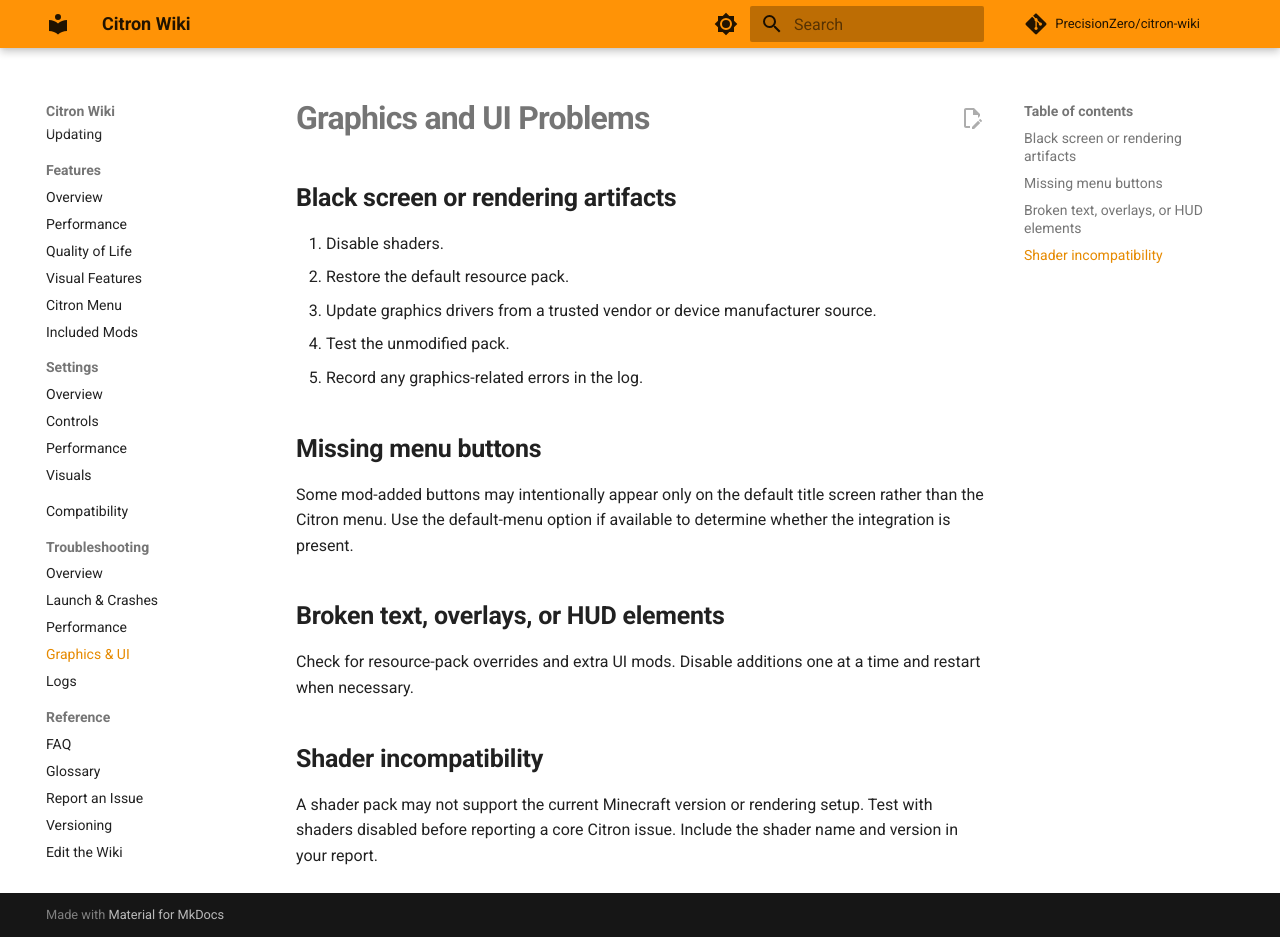
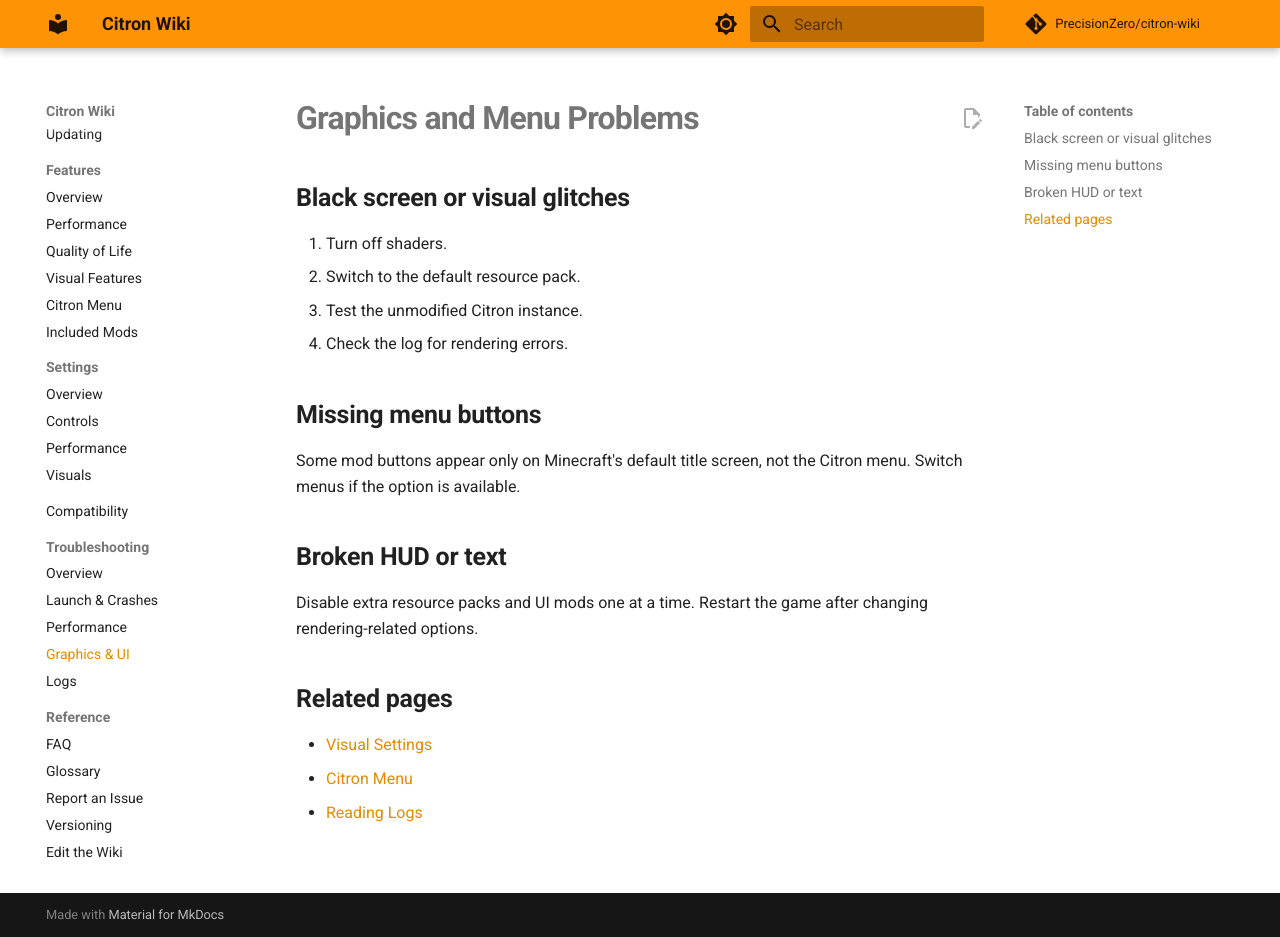
Before and after one commit to PrecisionZero/citron-wiki, an MkDocs documentation site: the page built from docs/troubleshooting/graphics-ui.md, in a window 1280 px wide and 937 px high. Built offline with MkDocs 1.6.1 and Material for MkDocs 9.7.7, drawn with Linux system fonts in a browser that asks for light colours; comment, search, counter and statistics services are not loaded.

Commit message:
Simplify wiki page: docs/troubleshooting/graphics-ui.md

```diff
--- a/docs/troubleshooting/graphics-ui.md
+++ b/docs/troubleshooting/graphics-ui.md
@@ -1,21 +1,22 @@
-# Graphics and UI Problems
+# Graphics and Menu Problems
 
-## Black screen or rendering artifacts
+## Black screen or visual glitches
 
-1. Disable shaders.
-2. Restore the default resource pack.
-3. Update graphics drivers from a trusted vendor or device manufacturer source.
-4. Test the unmodified pack.
-5. Record any graphics-related errors in the log.
+1. Turn off shaders.
+2. Switch to the default resource pack.
+3. Test the unmodified Citron instance.
+4. Check the log for rendering errors.
 
 ## Missing menu buttons
 
-Some mod-added buttons may intentionally appear only on the default title screen rather than the Citron menu. Use the default-menu option if available to determine whether the integration is present.
+Some mod buttons appear only on Minecraft's default title screen, not the Citron menu. Switch menus if the option is available.
 
-## Broken text, overlays, or HUD elements
+## Broken HUD or text
 
-Check for resource-pack overrides and extra UI mods. Disable additions one at a time and restart when necessary.
+Disable extra resource packs and UI mods one at a time. Restart the game after changing rendering-related options.
 
-## Shader incompatibility
+## Related pages
 
-A shader pack may not support the current Minecraft version or rendering setup. Test with shaders disabled before reporting a core Citron issue. Include the shader name and version in your report.
+- [Visual Settings](../configuration/visuals.md)
+- [Citron Menu](../features/main-menu.md)
+- [Reading Logs](logs.md)
```
